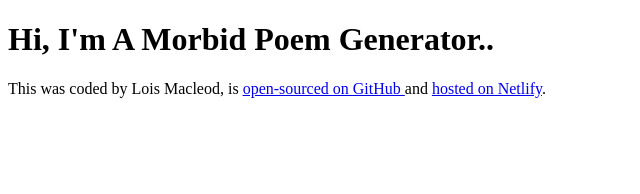
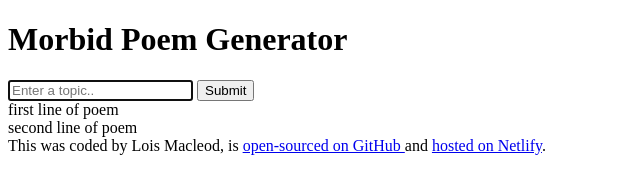
Before and after one commit to loisMac/poem-generator, a plain HTML site: page index.html in a window 1280 px wide. Shown: the whole page, without its empty margins (0-640 px from the left). Drawn offline with Linux system fonts and the light colour scheme.

Commit message:
added form

```diff
--- a/index.html
+++ b/index.html
@@ -7,7 +7,26 @@
     <title>AI Poem Generator</title>
 </head>
 <body>
-    <h1>Hi, I'm A Morbid Poem Generator..</h1>
+    <header>
+        <h1>Morbid Poem Generator</h1>
+    </header>
+
+    <main>
+        <form>
+            <input type="text"
+            placeholder="Enter a topic.."
+            autofocus
+            required
+            autocomplete="off"/>
+            <input type="submit" />
+        </form>
+        <div>
+            first line of poem
+            <br>
+            second line of poem
+        </div>
+    </main>
+
 
     <footer>This was coded by Lois Macleod, is <a href="https://github.com/loisMac/poem-generator" target="_blank">open-sourced on GitHub
     </a> and <a href="http://morbid-poems.netlify.app/" target="_blank">hosted on Netlify</a>.</footer>
```
